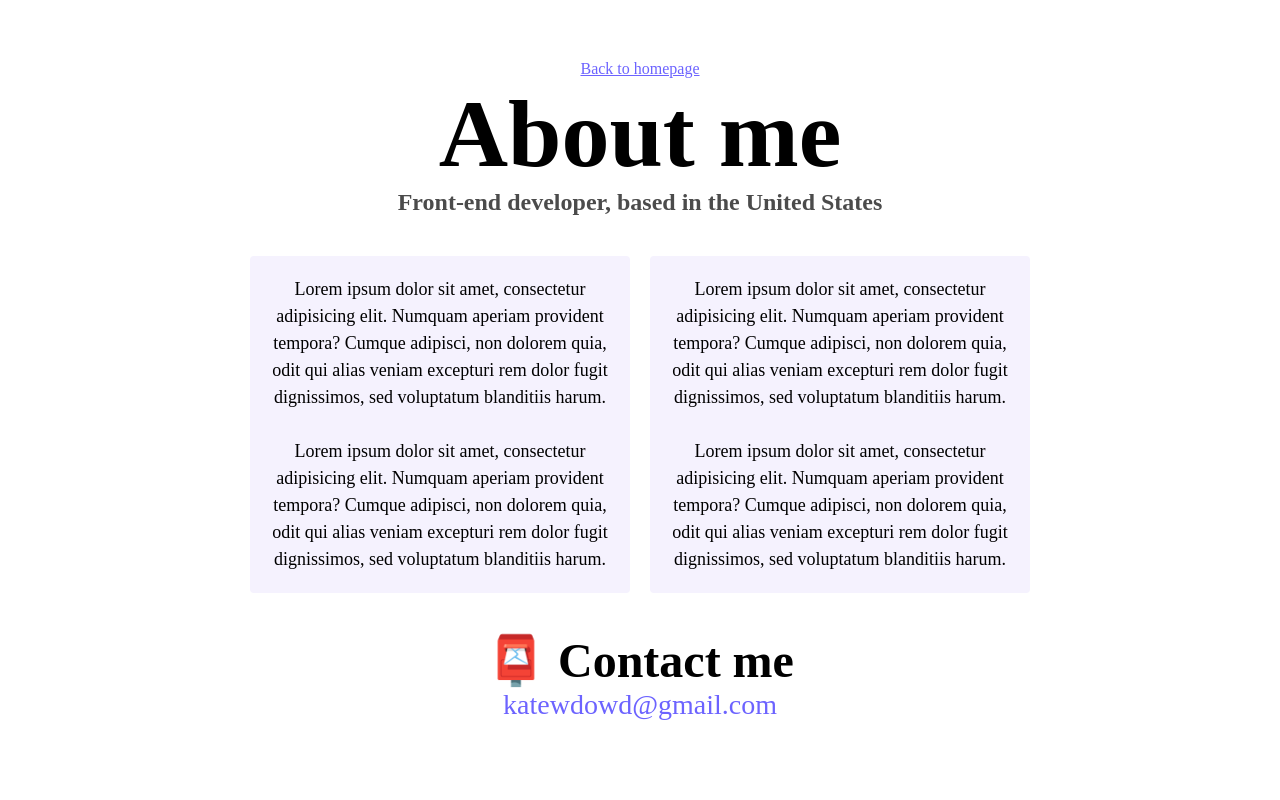
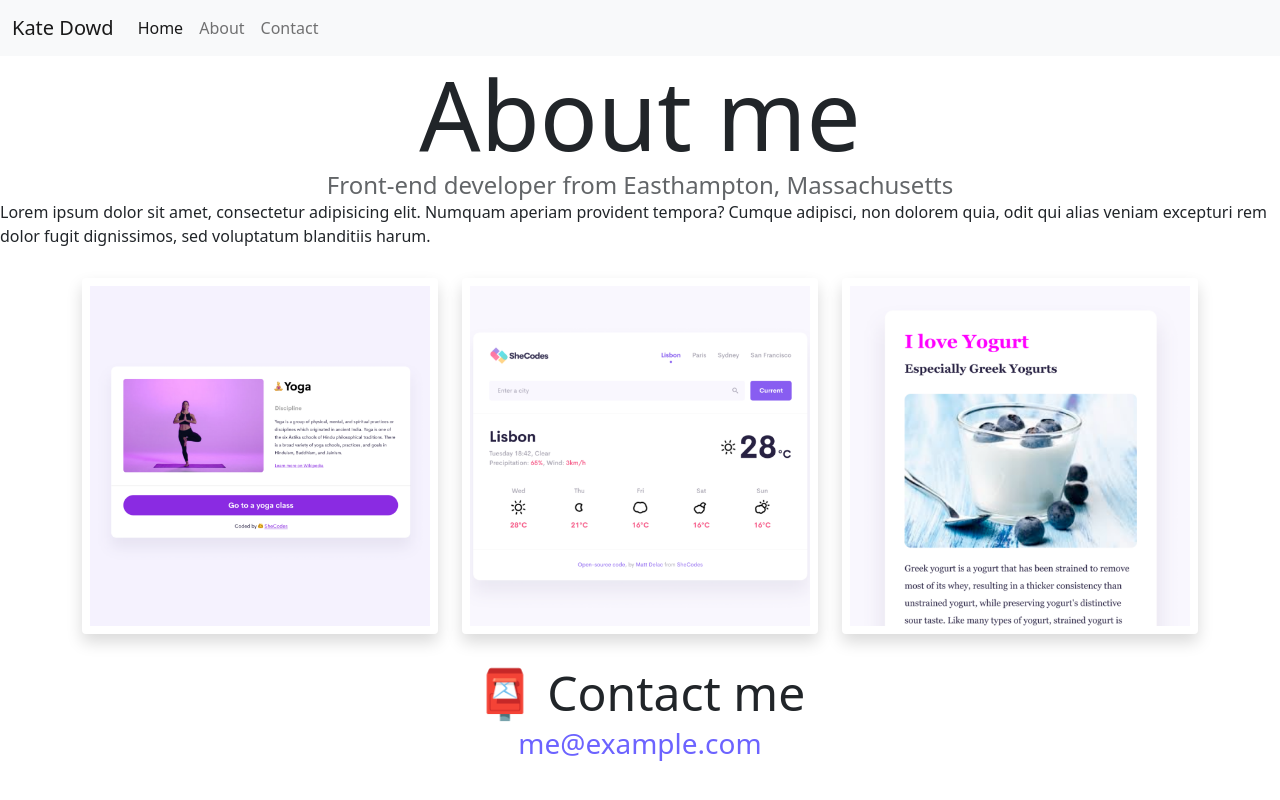
Before and after one commit to katypants/demo-portfolio, a plain HTML site: page about.html in a window 1280 px wide. Drawn offline with nearby package versions, Linux system fonts and the light colour scheme.

Commit message:
Uploaded project

```diff
--- a/about.html
+++ b/about.html
@@ -2,46 +2,90 @@
 <html lang="en">
   <head>
     <meta charset="UTF-8" />
+    <meta http-equiv="X-UA-Compatible" content="IE=edge" />
     <meta name="viewport" content="width=device-width, initial-scale=1.0" />
-    <meta http-equiv="X-UA-Compatible" content="ie=edge" />
-    <link rel="stylesheet" href="src/style.css" />
-    <title>Kate Dowd</title>
+    <link
+      href="https://cdn.jsdelivr.net/npm/bootstrap@5.0.1/dist/css/bootstrap.min.css"
+      rel="stylesheet"
+      integrity="sha384-+0n0xVW2eSR5OomGNYDnhzAbDsOXxcvSN1TPprVMTNDbiYZCxYbOOl7+AMvyTG2x"
+      crossorigin="anonymous"
+    />
+    <script
+      src="https://cdn.jsdelivr.net/npm/bootstrap@5.0.1/dist/js/bootstrap.bundle.min.js"
+      integrity="sha384-gtEjrD/SeCtmISkJkNUaaKMoLD0//ElJ19smozuHV6z3Iehds+3Ulb9Bn9Plx0x4"
+      crossorigin="anonymous"
+    ></script>
+    <link rel="stylesheet" href="style.css" />
+    <title>About Kate Dowd</title>
   </head>
   <body>
-    <a href="index.html" class="homepage-link">Back to homepage</a>
+    <nav class="navbar navbar-expand-lg navbar-light bg-light">
+      <div class="container-fluid">
+        <a class="navbar-brand" href="index.html">Kate Dowd</a>
+        <button
+          class="navbar-toggler"
+          type="button"
+          data-bs-toggle="collapse"
+          data-bs-target="#navbarNav"
+          aria-controls="navbarNav"
+          aria-expanded="false"
+          aria-label="Toggle navigation"
+        >
+          <span class="navbar-toggler-icon"></span>
+        </button>
+        <div class="collapse navbar-collapse" id="navbarNav">
+          <ul class="navbar-nav">
+            <li class="nav-item">
+              <a class="nav-link active" aria-current="page" href="index.html"
+                >Home</a
+              >
+            </li>
+            <li class="nav-item">
+              <a class="nav-link" href="about.html">About</a>
+            </li>
+            <li class="nav-item">
+              <a class="nav-link" href="about.html#contact">Contact</a>
+            </li>
+          </ul>
+        </div>
+      </div>
+    </nav>
+
     <h1>About me</h1>
-    <h3>Front-end developer, based in the United States</h3>
-    <div class="about-paragraphs">
-      <p>
-        Lorem ipsum dolor sit amet, consectetur adipisicing elit. Numquam
-        aperiam provident tempora? Cumque adipisci, non dolorem quia, odit qui
-        alias veniam excepturi rem dolor fugit dignissimos, sed voluptatum
-        blanditiis harum.
-        <br />
-        <br />
-        Lorem ipsum dolor sit amet, consectetur adipisicing elit. Numquam
-        aperiam provident tempora? Cumque adipisci, non dolorem quia, odit qui
-        alias veniam excepturi rem dolor fugit dignissimos, sed voluptatum
-        blanditiis harum.
-      </p>
-      <p>
-        Lorem ipsum dolor sit amet, consectetur adipisicing elit. Numquam
-        aperiam provident tempora? Cumque adipisci, non dolorem quia, odit qui
-        alias veniam excepturi rem dolor fugit dignissimos, sed voluptatum
-        blanditiis harum.
-        <br />
-        <br />
-        Lorem ipsum dolor sit amet, consectetur adipisicing elit. Numquam
-        aperiam provident tempora? Cumque adipisci, non dolorem quia, odit qui
-        alias veniam excepturi rem dolor fugit dignissimos, sed voluptatum
-        blanditiis harum.
-      </p>
+    <h3>Front-end developer from Easthampton, Massachusetts</h3>
+    <p>
+      Lorem ipsum dolor sit amet, consectetur adipisicing elit. Numquam aperiam
+      provident tempora? Cumque adipisci, non dolorem quia, odit qui alias
+      veniam excepturi rem dolor fugit dignissimos, sed voluptatum blanditiis
+      harum.
+    </p>
+    <div class="container">
+      <div class="project-panels">
+        <div class="row">
+          <div class="col-md-4">
+            <img
+              src="images/yoga.png"
+              class="img-fluid border-white shadow p-2 rounded"
+            />
+          </div>
+          <div class="col-md-4">
+            <img
+              src="images/weather.png"
+              class="img-fluid border-white shadow p-2 rounded"
+            />
+          </div>
+          <div class="col-md-4">
+            <img
+              src="images/yogurt.png"
+              class="img-fluid border-white shadow p-2 rounded"
+            />
+          </div>
+        </div>
+      </div>
     </div>
     <div id="contact">
       <h2>📮 Contact me</h2>
-      <a href="mailto:katewdowd@gmail.com" class="email-link"
-        >katewdowd@gmail.com</a
-      >
+      <a href="mailto:[email]" class="email-link">me@example.com</a>
     </div>
   </body>
 </html>
--- a/src/style.css
+++ b/src/style.css
@@ -5,9 +5,7 @@
 }
 
 body {
-  display: block;
-  margin: 60px auto;
-  max-width: 800px;
+  margin: 0;
 }
 
 h1,
@@ -18,21 +16,20 @@ h3 {
 }
 
 h1 {
-  display: block;
   font-size: 96px;
-  font-weight: bold;
 }
 
 h2 {
-  display: block;
   font-size: 48px;
-  font-weight: bold;
 }
 
 h3 {
-  display: block;
   font-size: 24px;
   opacity: 0.7;
+}
+
+h4 {
+  font-size: 48px;
 }
 
 .navigation-links {
@@ -54,27 +51,35 @@ h3 {
   box-shadow: var(--box-shadow);
   color: white;
 }
+
 .about-link {
   color: var(--primary-color);
   border: 1px solid var(--primary-color);
 }
 
-.about-paragraphs {
+.project-links {
+  display: flex;
+  margin-top: 40px;
+  justify-content: flex-start;
+}
+
+.project-links a {
+  border-radius: 4px;
+  padding: 15px 15px;
+  text-decoration: none;
+  text-transform: capitalize;
+  background: var(--primary-color);
+  box-shadow: var(--box-shadow);
+  color: white;
+}
+
+.home-panels {
+  margin: 30px;
+}
+
+.project-panels {
   display: flex;
   margin: 30px 0;
-}
-
-.about-paragraphs p {
-  margin: 10px;
-}
-
-p {
-  background: var(--secondary-color);
-  padding: 20px;
-  border-radius: 4px;
-  font-size: 18px;
-  line-height: 1.5;
-  text-align: center;
 }
 
 .email-link {
@@ -85,8 +90,6 @@ p {
   text-decoration: none;
 }
 
-.homepage-link {
-  color: var(--primary-color);
-  text-align: center;
-  display: block;
+.email-link:hover {
+  text-decoration: underline;
 }
```
Also changed, not shown: index.html (+101 -4 lines), images/weather.png (added), images/yoga.png (added), images/yogurt.png (added), 1 other file.
